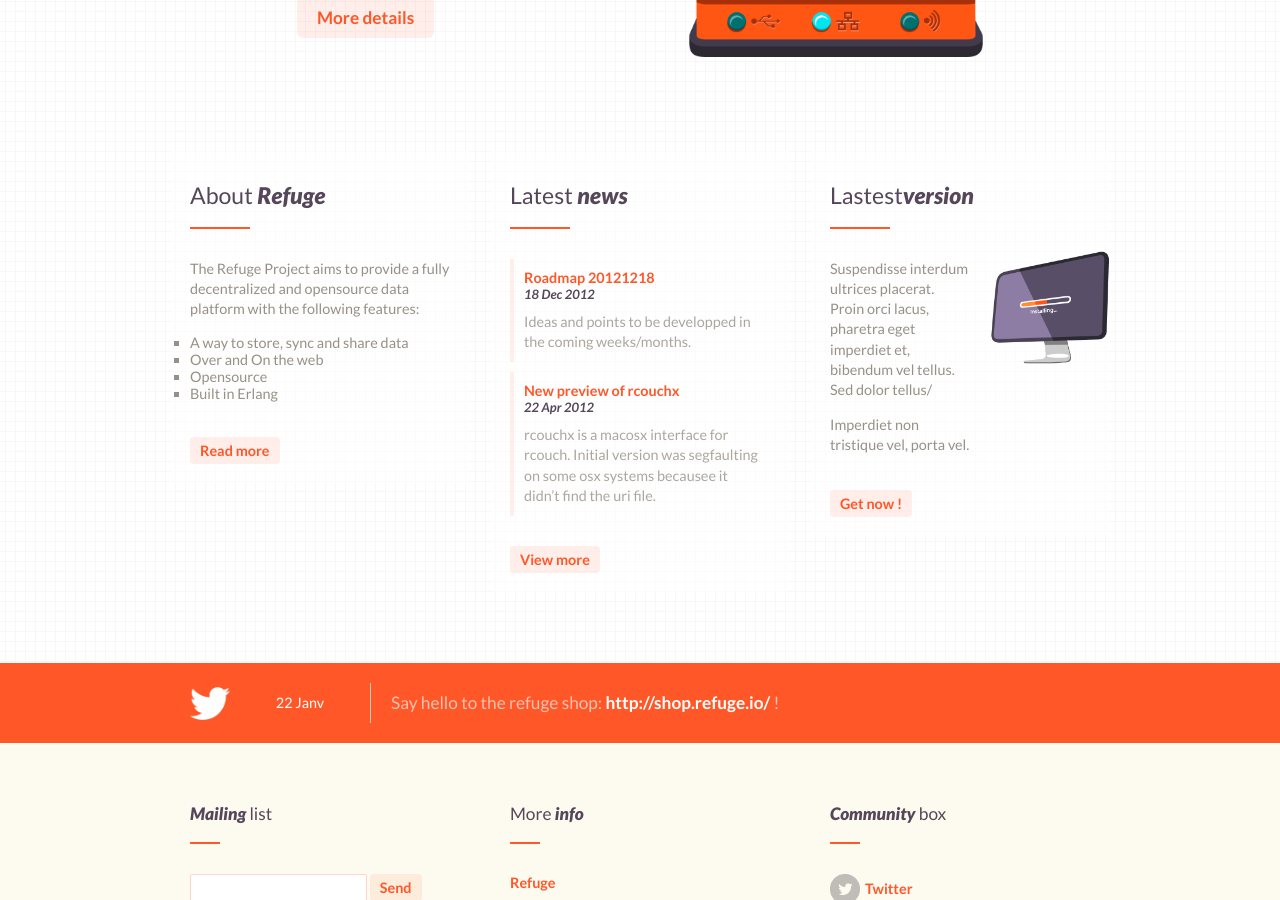
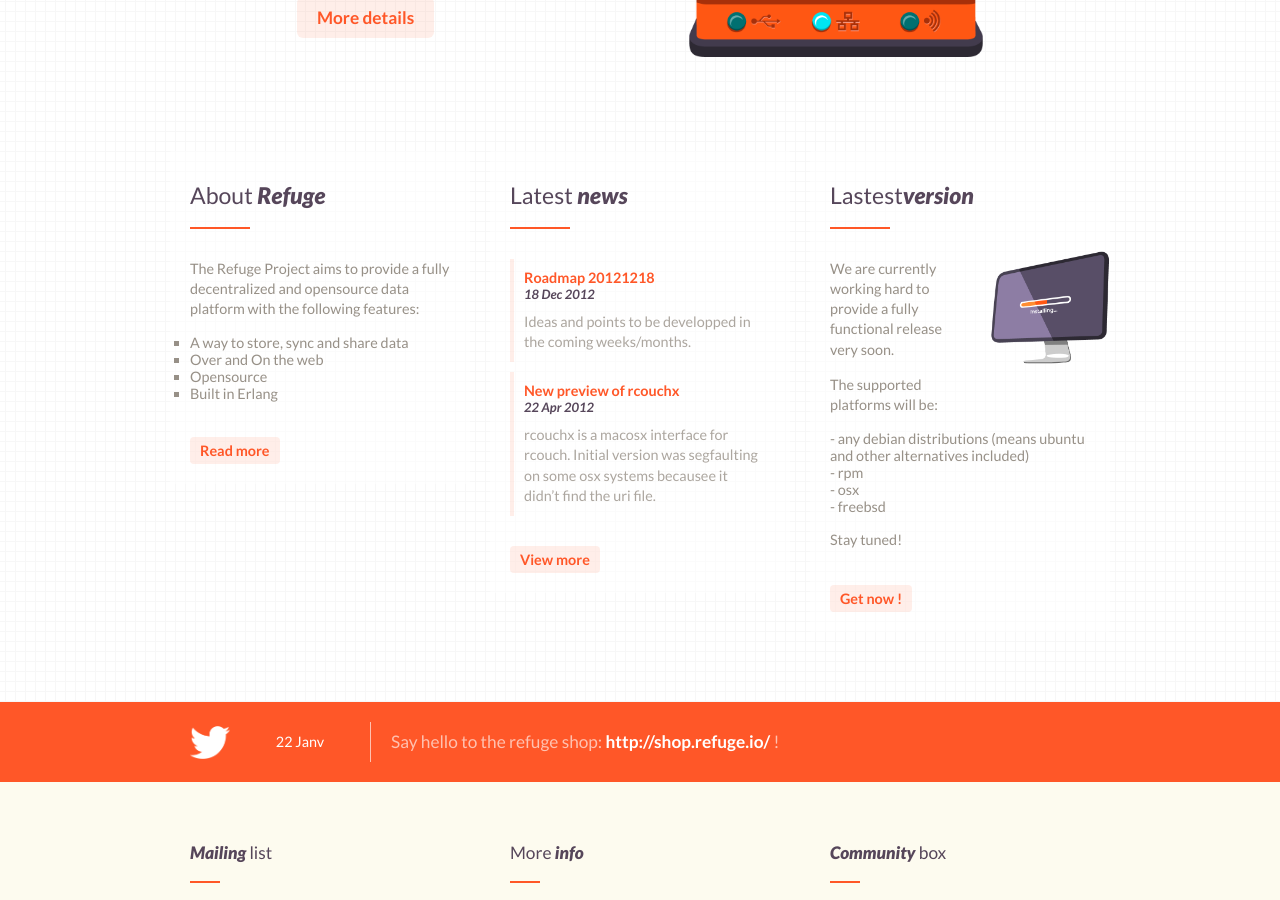
Before and after one commit to refuge/refuge.github.com, a Jekyll site: the page built from index.html, in a window 1280 px wide and 900 px high, scrolled down 351 px. Built offline with Jekyll 4.4.1, drawn with Linux system fonts in a browser that asks for light colours.

Commit message:
Adding a decent text for download section.

```diff
--- a/index.html
+++ b/index.html
@@ -81,8 +81,16 @@
                 <div class="one-third last">
                     <article class="article-version">
                         <h2><div></div>Lastest<span>version</span></h2>
-                        <p>Suspendisse interdum ultrices placerat. Proin orci lacus, pharetra eget imperdiet et, bibendum vel tellus. Sed dolor tellus/</p>
-                        <p>Imperdiet non tristique vel, porta vel.</p>
+                        <p>We are currently working hard to provide a fully functional release very soon.</p>
+                        <p>The supported platforms will be:
+                            <ul>
+                                <li>- any debian distributions (means ubuntu and other alternatives included)</li>
+                                <li>- rpm</li>
+                                <li>- osx</li>
+                                <li>- freebsd</li>
+                            </ul>
+                        </p>
+                        <p>Stay tuned!</p>
                         <div class="actions">
                             <a href="#" class="a-btn-small">Get now !</a>
                         </div>
```
